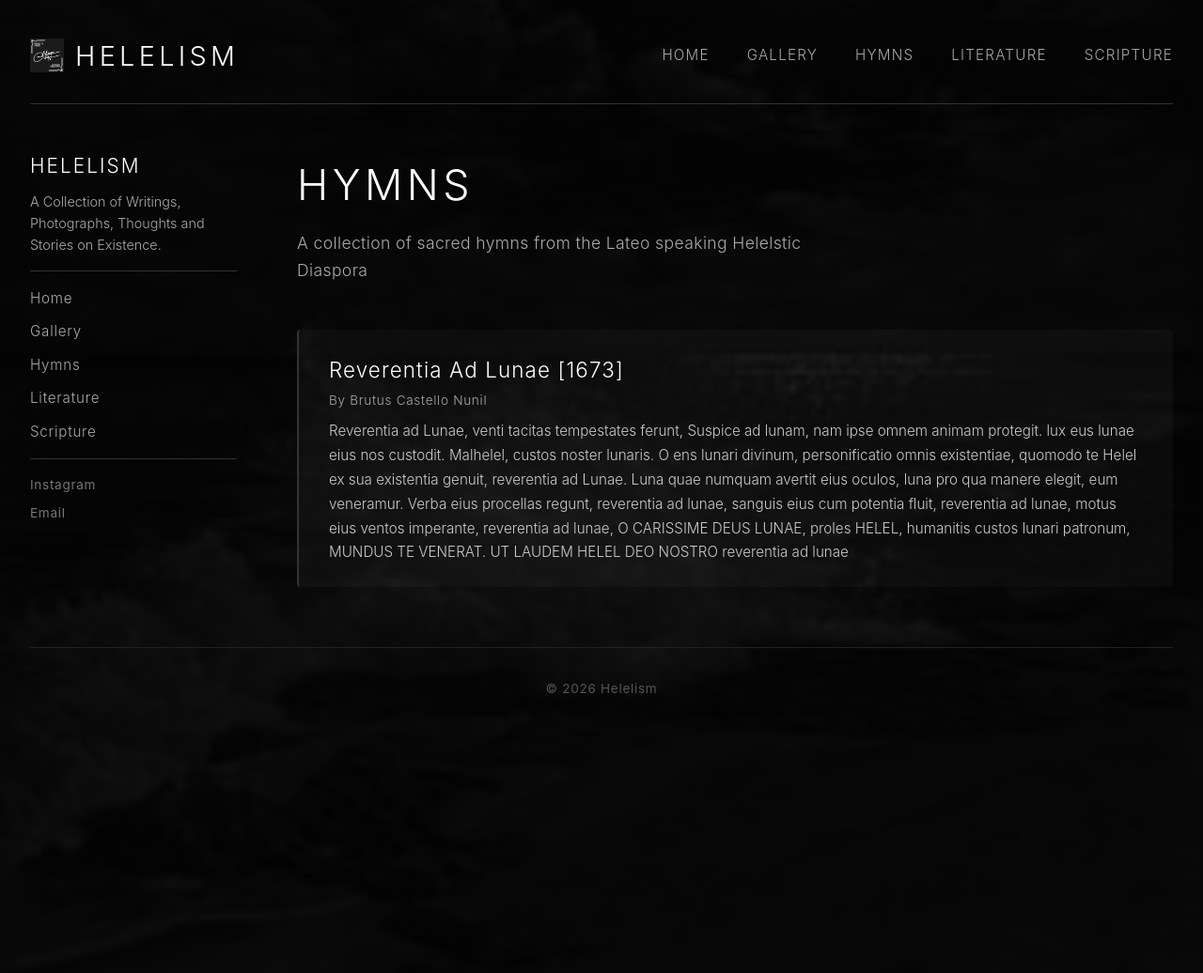
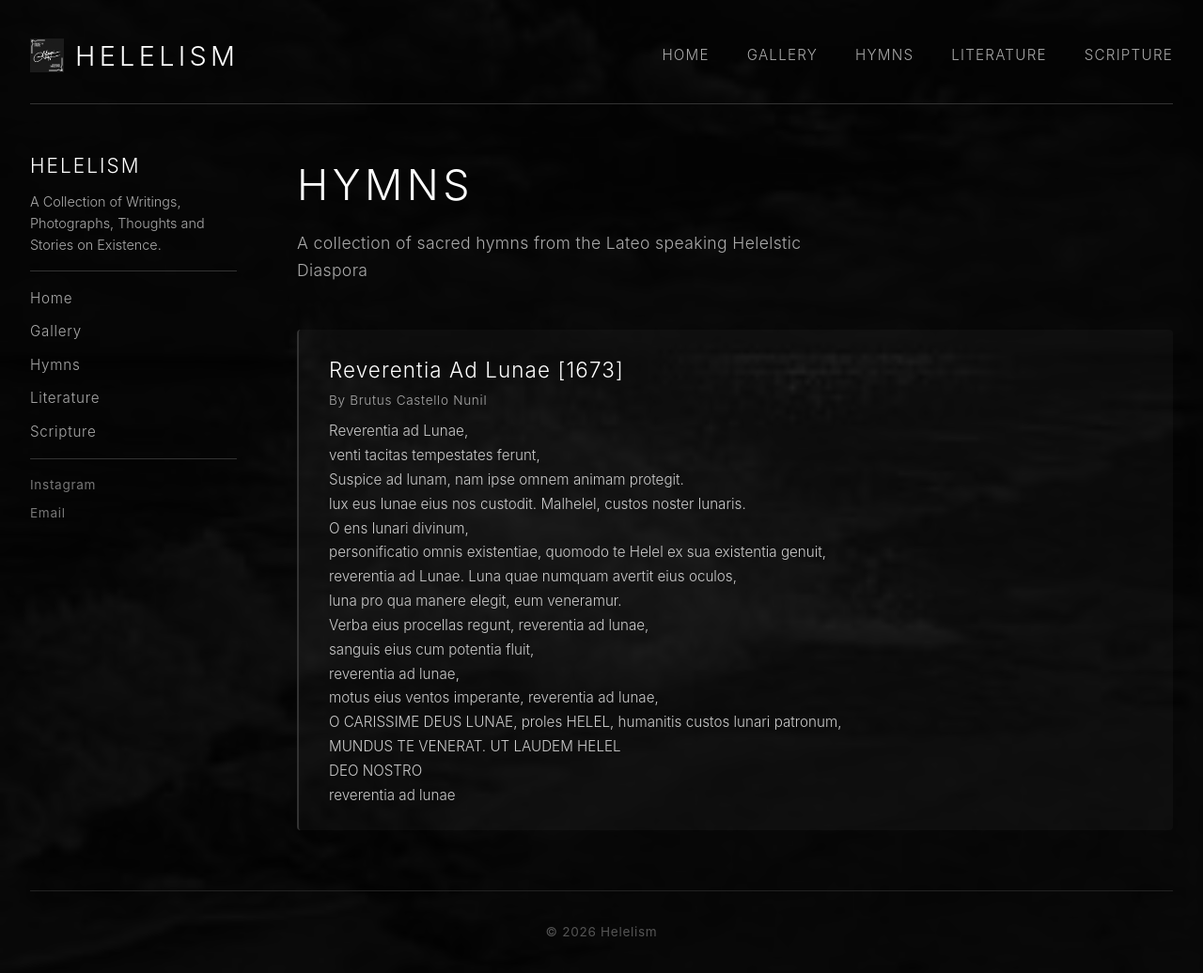
Before and after one commit to Mizuki-5055/Mizuki-5055.github.io, a Jekyll site: the page built from hymns.md, in a window 1280 px wide and 1036 px high. Shown: the whole window at 94% size. Built offline with Jekyll 4.4.1, drawn with Linux system fonts in a browser that asks for light colours.

Commit message:
Update page-list.html

```diff
--- a/_layouts/page-list.html
+++ b/_layouts/page-list.html
@@ -24,7 +24,7 @@ layout: default
           <p class="meta">{{ item.reference }}</p>
         {% endif %}
         {% if item.description %}
-          <p>{{ item.description }}</p>
+          <p>{{ item.description | markdownify }}</p>
         {% endif %}
       </div>
     {% endfor %}
```
